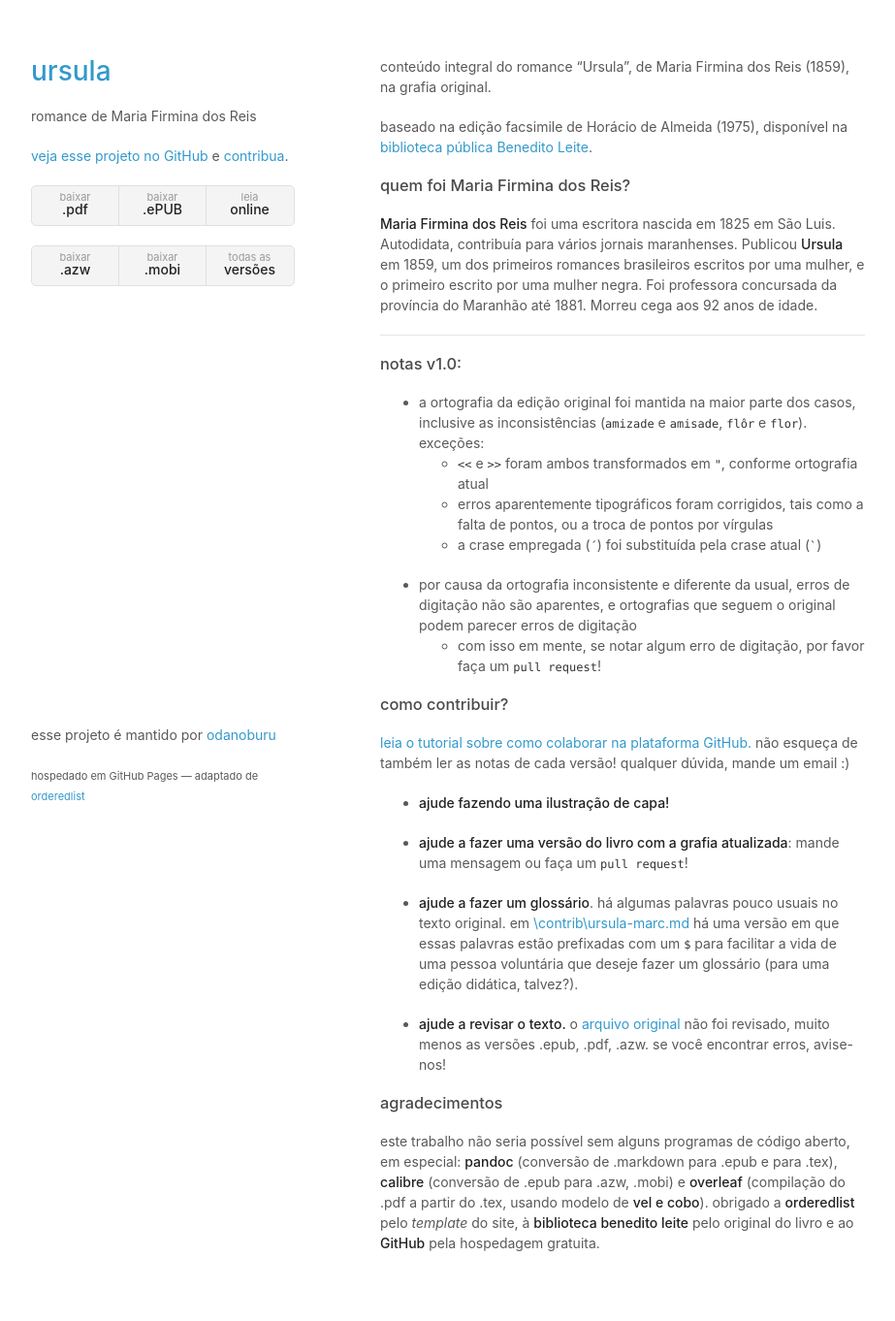
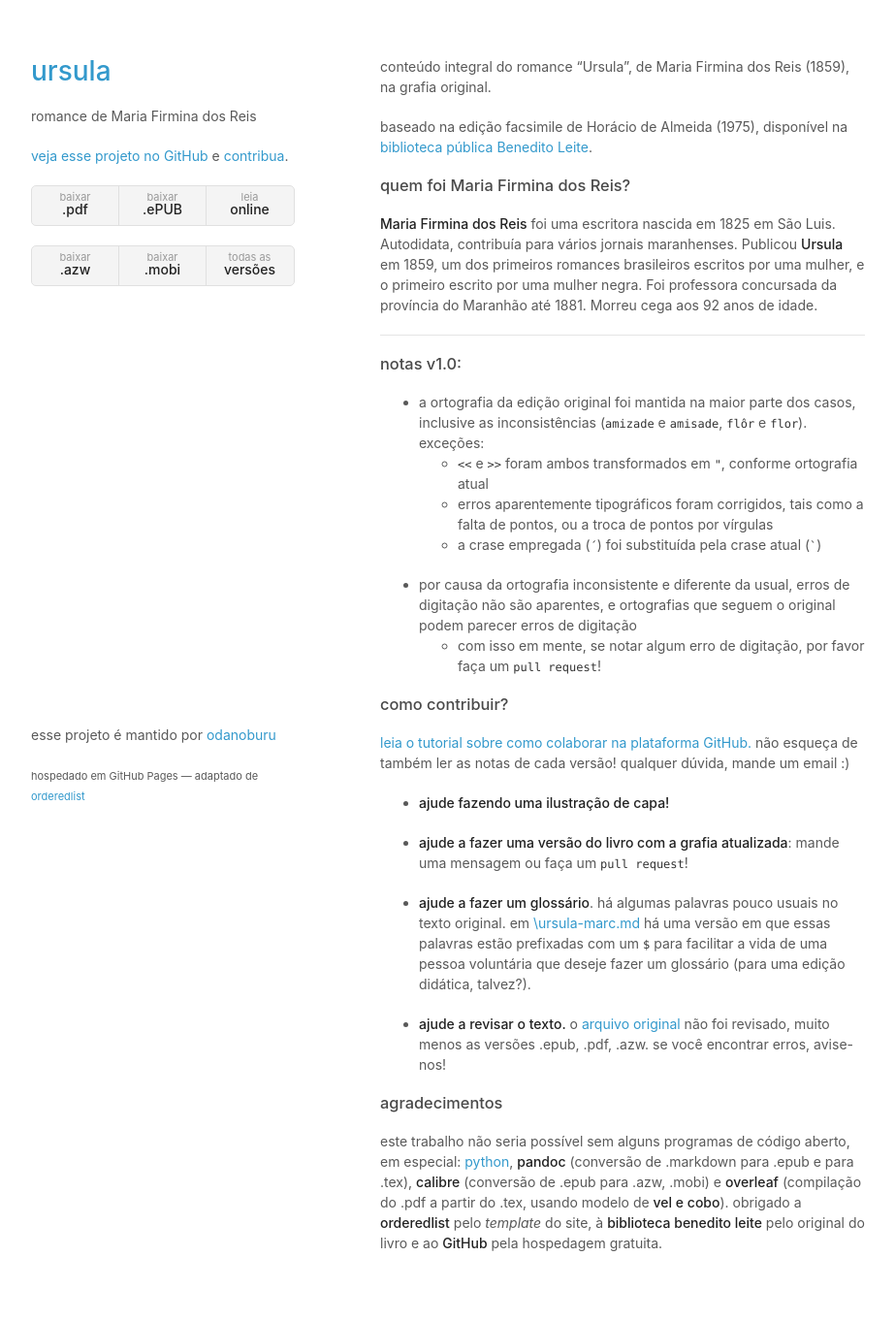
Before and after one commit to odanoburu/ursula, a Jekyll site: the page built from index.md, in a window 1280 px wide. Shown: the whole page at 97% size, without its empty margins (178-1101 px from the left). Built offline with Jekyll 4.4.1, drawn with Linux system fonts in a browser that asks for light colours.

Commit message:
correct links

```diff
--- a/index.md
+++ b/index.md
@@ -30,9 +30,9 @@
 
 * __ajude a fazer uma versão do livro com a grafia atualizada__: mande uma mensagem ou faça um `pull request`!
 
-* __ajude a fazer um glossário__. há algumas palavras pouco usuais no texto original. em [\contrib\ursula-marc.md](https://github.com/odanoburu/ursula/blob/master/contrib/ursula-marc.md) há uma versão em que essas palavras estão prefixadas com um `$` para facilitar a vida de uma pessoa voluntária que deseje fazer um glossário (para uma edição didática, talvez?).
+* __ajude a fazer um glossário__. há algumas palavras pouco usuais no texto original. em [\ursula-marc.md](/ursula-marc.md) há uma versão em que essas palavras estão prefixadas com um `$` para facilitar a vida de uma pessoa voluntária que deseje fazer um glossário (para uma edição didática, talvez?).
 
 * __ajude a revisar o texto.__ o [arquivo original](https://github.com/odanoburu/ursula/blob/master/v1.0-ursula.md) não foi revisado, muito menos as versões .epub, .pdf, .azw. se você encontrar erros, avise-nos!
 
 ### agradecimentos
-este trabalho não seria possível sem alguns programas de código aberto, em especial: [__pandoc__](http://pandoc.org/) (conversão de .markdown para .epub e para .tex), [__calibre__](https://calibre-ebook.com/) (conversão de .epub para .azw, .mobi) e [__overleaf__](overleaf.com) (compilação do .pdf a partir do .tex, usando modelo de [__vel e cobo__](http://www.latextemplates.com/template/ebook)). obrigado a [__orderedlist__](https://github.com/orderedlist) pelo _template_ do site, à [__biblioteca benedito leite__](http://www.cultura.ma.gov.br/bpbl/) pelo original do livro e ao [__GitHub__](https://github.com/) pela hospedagem gratuita.
+este trabalho não seria possível sem alguns programas de código aberto, em especial: [python](https://www.python.org/), [__pandoc__](http://pandoc.org/) (conversão de .markdown para .epub e para .tex), [__calibre__](https://calibre-ebook.com/) (conversão de .epub para .azw, .mobi) e [__overleaf__](https://www.overleaf.com/) (compilação do .pdf a partir do .tex, usando modelo de [__vel e cobo__](http://www.latextemplates.com/template/ebook)). obrigado a [__orderedlist__](https://github.com/orderedlist) pelo _template_ do site, à [__biblioteca benedito leite__](http://www.cultura.ma.gov.br/bpbl/) pelo original do livro e ao [__GitHub__](https://github.com/) pela hospedagem gratuita.
```
